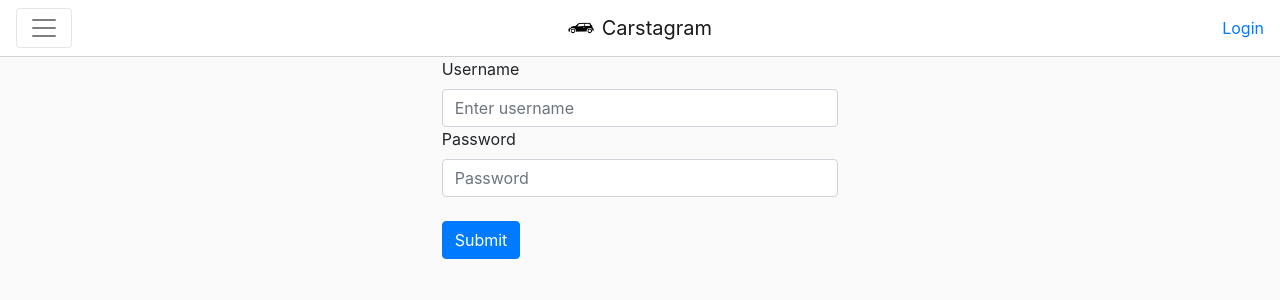
After one commit to Creatone/Carstagram, a Django app: page /login/ in a window 1280 px wide. The commit adds this page. Shown: the top 300 px of the page. Run offline with Django 3.2, Linux system fonts and the light colour scheme; some libraries are stand-ins or nearby versions.

Commit message:
Adden login and logout forms.

```diff
--- a/carstagram/forms.py
+++ b/carstagram/forms.py
@@ -1,3 +1,4 @@
+from django.contrib.auth import authenticate
 from django.contrib.auth.models import User
 from django import forms
 
@@ -8,3 +9,22 @@ class UserForm(forms.ModelForm):
     class Meta:
         model = User
         fields = ['username', 'email', 'password']
+
+
+class UserLoginForm(forms.Form):
+    username = forms.CharField()
+    password = forms.CharField(widget=forms.PasswordInput)
+
+    def clean(self):
+        username = self.cleaned_data.get("username")
+        password = self.cleaned_data.get("password")
+
+        if username and password:
+            user = authenticate(username=username, password=password)
+            if not user:
+                raise forms.ValidationError("This user does not exists")
+            if not user.check_password(password):
+                raise forms.ValidationError("Incorrect password!")
+            if not user.is_active:
+                raise forms.ValidationError("This user is not longer active.")
+        return super(UserLoginForm, self).clean()
--- a/carstagram/static/style.css
+++ b/carstagram/static/style.css
@@ -6,6 +6,6 @@ body {
     border-bottom: solid lightgray 1px;
 }
 .card {
-    margin-top:10px;
-    margin-bottom:10px;
+    margin-top:20px;
+    margin-bottom:20px;
 }
--- a/carstagram/templates/carstagram/base.html
+++ b/carstagram/templates/carstagram/base.html
@@ -14,10 +14,15 @@
           <button class="navbar-toggler navbar-toggler-right" type="button" data-toggle="collapse" data-target="#navbarTogglerDemo02" aria-controls="navbarTogglerDemo02" aria-expanded="false" aria-label="Toggle navigation">
             <span class="navbar-toggler-icon"></span>
           </button>
-            <a class="navbar-brand" href="#">
+            <a class="navbar-brand" href="{{ index }}/">
                 <img src="{% static 'logo.png' %}" width="30" height="30" class="d-inline-block align-top" alt="">
                 Carstagram
             </a>
+                {% if user.is_authenticated %}
+                    <a href="{{ index }}/logout">Logout</a>
+                {% else %}
+                    <a href="{{ index }}/login">Login</a>
+                {% endif %}
         </nav>
     </header>
     {% block content %}{% endblock %}
--- /dev/null
+++ b/carstagram/templates/carstagram/login_form.html
@@ -0,0 +1,20 @@
+{% extends "carstagram/base.html" %}
+
+{% block content %}
+
+<div class="container-fluid">
+    <div class="row">
+        <div class="col-md-4 mx-auto">
+            <form method="post" class="form">
+                {% csrf_token %}
+                <label for="inputUsername">Username</label>
+                <input type="text" class="form-control" id="inputUsername" placeholder="Enter username" name="username">
+                <label for="inputPassword">Password</label>
+                <input type="password" class="form-control" id="inputPassword" placeholder="Password" name="password">
+                <br>
+                <button type="submit" class="btn btn-primary">Submit</button>
+            </form>
+        </div>
+    </div>
+</div>
+{% endblock %}
--- a/carstagram/urls.py
+++ b/carstagram/urls.py
@@ -1,6 +1,7 @@
 from django.conf.urls import url
 from django.conf.urls.static import static
 from django.conf import settings
+
 from carstagram import views
 
 app_name = 'carstagram'
@@ -8,8 +9,10 @@ app_name = 'carstagram'
 urlpatterns = [
     url(r'^$', views.IndexView.as_view(), name='index'),
     url(r'^register/$', views.UserFormView.as_view(), name='register'),
+    url(r'^login/$', views.UserLoginView.as_view(), name='login'),
+    url(r'^logout/$', views.logout_view, name='logout'),
 ]
 
 if settings.DEBUG:
-    urlpatterns+=static(settings.STATIC_URL, document_root=settings.STATIC_ROOT)
-    urlpatterns+=static(settings.MEDIA_URL, document_root=settings.MEDIA_ROOT)
+    urlpatterns += static(settings.STATIC_URL, document_root=settings.STATIC_ROOT)
+    urlpatterns += static(settings.MEDIA_URL, document_root=settings.MEDIA_ROOT)
--- a/carstagram/views.py
+++ b/carstagram/views.py
@@ -1,8 +1,8 @@
-from django.contrib.auth import authenticate, login
+from django.contrib.auth import authenticate, login, logout
 from django.shortcuts import render, redirect
 from django.views import View, generic
 
-from .forms import UserForm
+from .forms import UserForm, UserLoginForm
 from .models import CarPhoto
 
 
@@ -43,3 +43,29 @@ class UserFormView(View):
                     return redirect('carstagram:index')
 
         return render(request, self.template_name, {'form': form})
+
+
+class UserLoginView(View):
+    form_class = UserLoginForm
+    template_name = 'carstagram/login_form.html'
+
+    def get(self, request):
+        form = self.form_class(None)
+        return render(request, self.template_name, {'form': form})
+
+    def post(self, request):
+        form = self.form_class(request.POST or None)
+        print(form.errors)
+        if form.is_valid():
+            username = form.cleaned_data.get("username")
+            password = form.cleaned_data.get("password")
+            user = authenticate(username=username, password=password)
+            login(request, user)
+            print(True)
+            return redirect('carstagram:index')
+        return render(request, self.template_name, {'form': form})
+
+
+def logout_view(request):
+    logout(request)
+    return redirect('carstagram:index')
```
